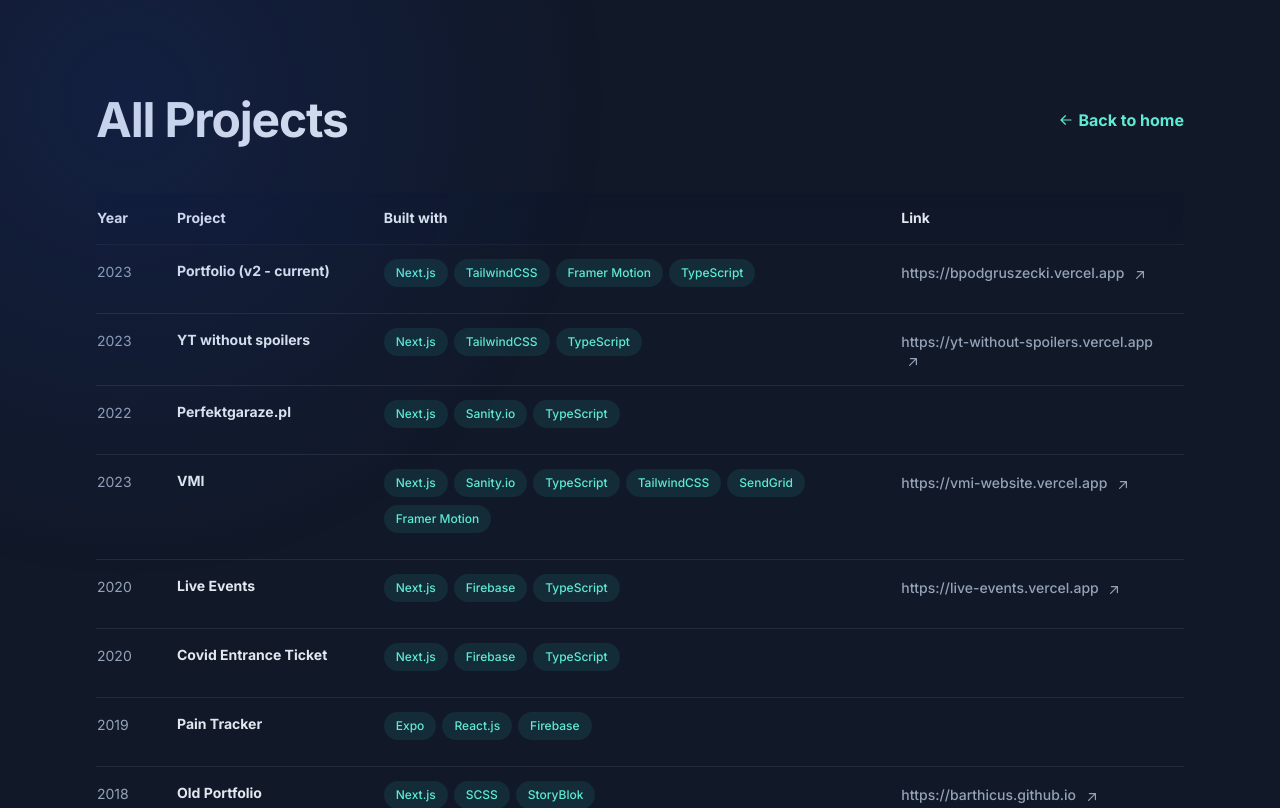
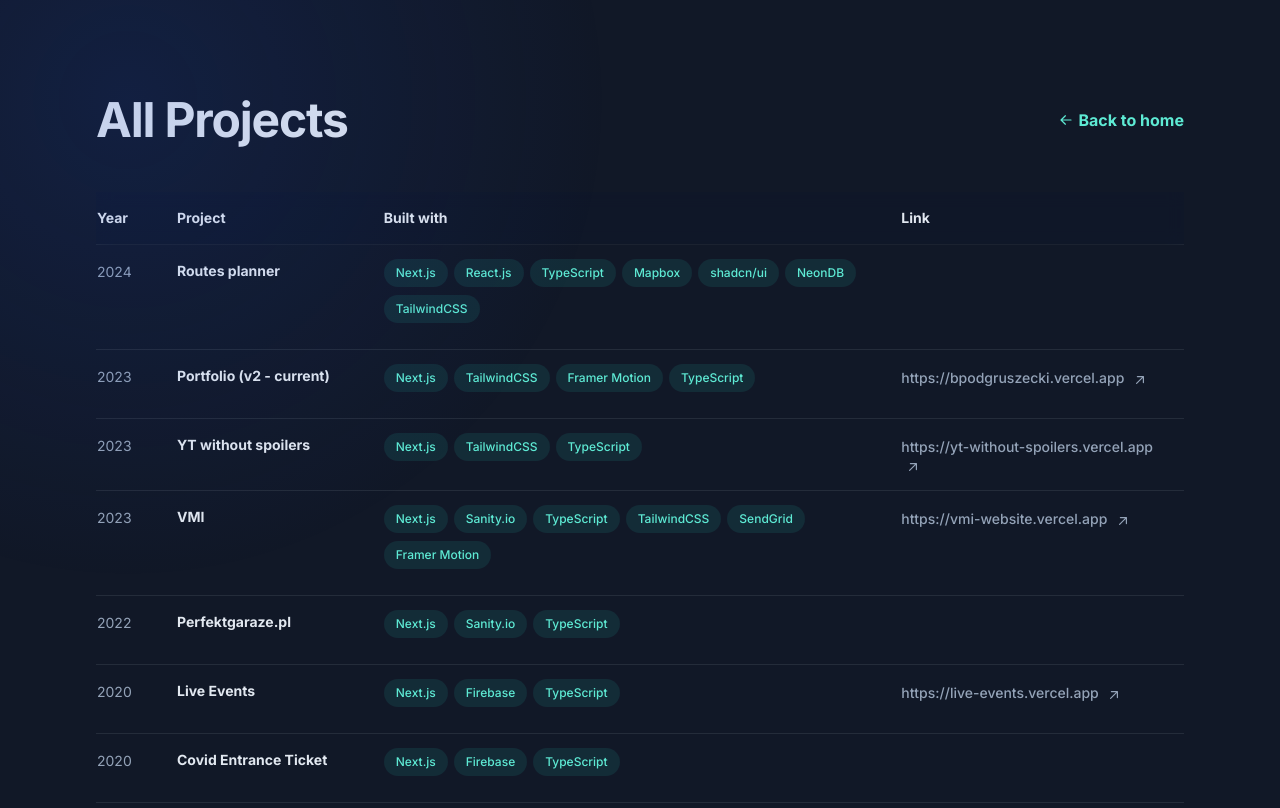
Before and after one commit to barthicus/portfolio, a Next.js app: page /all-projects in a window 1280 px wide. Shown: the top 808 px of the page. Built offline with nearby package versions, Linux system fonts and the light colour scheme.

Commit message:
Fix typo and sort projects by date

```diff
--- a/app/(home)/_home/projects/Projects.tsx
+++ b/app/(home)/_home/projects/Projects.tsx
@@ -7,7 +7,7 @@ import { cn } from '@/lib/utils'
 import { projects } from './projectsData'
 
 export const Projects = () => {
-  const featuredProjects = projects.filter(project => project.isFeatured)
+  const featuredProjects = projects.filter(project => project.isFeatured).toSorted((a, b) => b.year - a.year)
 
   return (
     <section id="projects" className="mb-16 scroll-mt-16 space-y-10 md:mb-24 lg:mb-36 lg:scroll-mt-24">
--- a/app/all-projects/page.tsx
+++ b/app/all-projects/page.tsx
@@ -3,6 +3,8 @@ import Link from 'next/link'
 import { projects } from '@/app/(home)/_home/projects/projectsData'
 
 export default function AllProjects() {
+  const sortedProjects = projects.toSorted((a, b) => b.year - a.year)
+
   return (
     <div className="lg:py-24">
       <div className="flex items-center justify-between gap-5">
@@ -35,7 +37,7 @@ export default function AllProjects() {
           </tr>
         </thead>
         <tbody>
-          {projects.map(project => (
+          {sortedProjects.map(project => (
             <tr key={project.title} className="border-b border-slate-300/10 last:border-none">
               <td className="py-4 pr-4 align-top text-sm" style={{ minWidth: '80px' }}>
                 <div className="translate-y-px">{project.year}</div>
--- a/next.config.js
+++ b/next.config.js
@@ -1,7 +1,7 @@
 /** @type {import('next').NextConfig} */
 const nextConfig = {
   experimental: {
-    // Typoed routes don't work with Turbopack yet (next dev --turbo)
+    // Typed routes don't work with Turbopack yet (next dev --turbo)
     typedRoutes: false,
     ppr: true
   }
```
